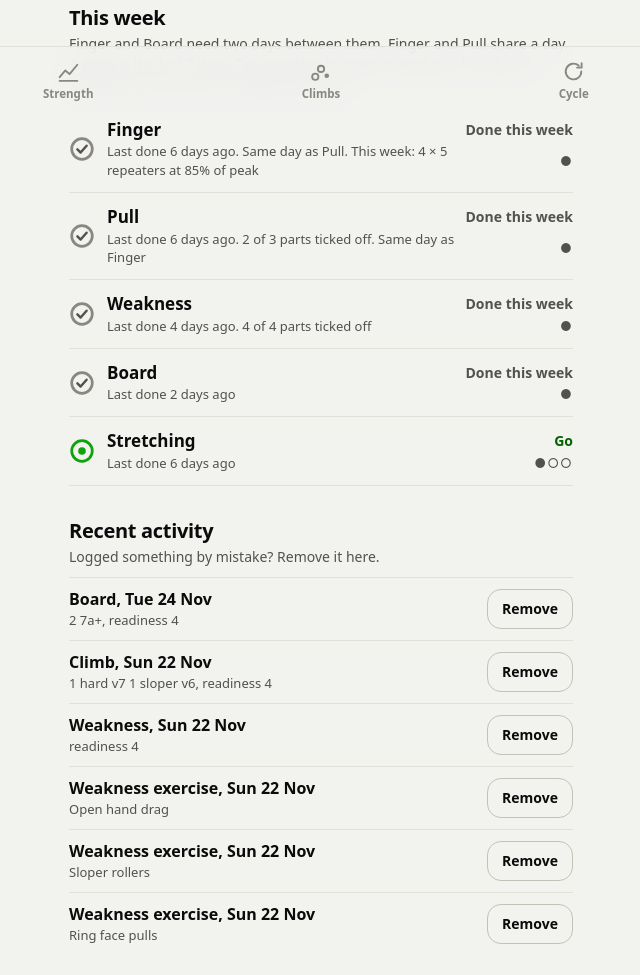
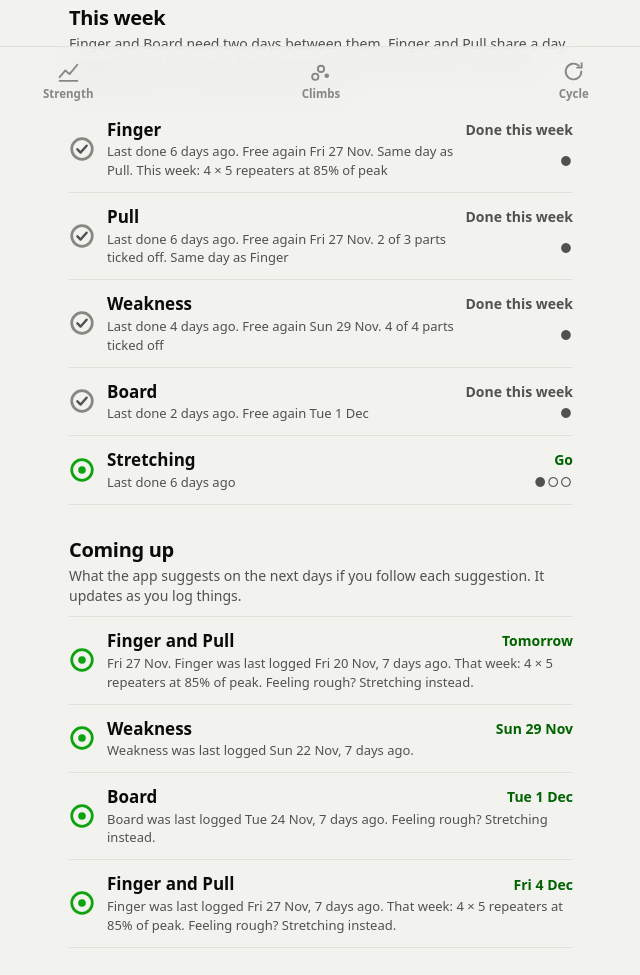
Before and after one commit to o1i2000/climbing-tracker, a plain HTML site: page index.html in a window 1280 px wide. Shown: the part 687-1662 px from the top of the page, without its empty margins (319-959 px from the left). Drawn offline with Linux system fonts and the light colour scheme.

Commit message:
Show when greyed-out sessions are free again and add a Coming up section
Each done row on Today now says when it is free. Coming up projects the suggestions
forward over the next days, with the rough-day alternative and that week's
repeater dose.

Co-Authored-By: Claude Sonnet 5.5 <noreply@anthropic.com>
Claude-Session: https://claude.ai/code/session_01R561HDfRHVxqwhqoDuUSXv

```diff
--- a/app.js
+++ b/app.js
@@ -363,6 +363,59 @@ function cycleCard(data, today) {
     strip);
 }
 
+/* The first day a greyed-out session is available again, if nothing else is logged. */
+function nextFree(data, t, today) {
+  for (let i = 1; i <= 14; i++) {
+    const day = addDays(today, i), st = stateAt(data, day);
+    const k = t === 'Stretching' ? (st.Stretching.count7 < st.Stretching.target ? 'go' : 'done') : statusFor(t, st, day).kind;
+    if (k === 'go') return day;
+  }
+  return null;
+}
+const fingerDose = (data, day) => {
+  const ci = cycleInfo(data, day), f = ci && ci.kind === 'active' && ci.week.rx && ci.week.rx['f-rep'];
+  return f ? `${f.sets} × ${parseInt(f.reps, 10)} repeaters at ${numText(f.pct)}% of peak` : null;
+};
+/* What the app would suggest on the days after the card at the top, if each suggestion is followed. The first row is always
+   the next day, even when it is a rest day; after that only days with a session are listed. */
+function outlook(data, today, rec) {
+  const start = rec.trainedToday ? addDays(today, 1) : today;
+  const sim = { ...data, sessions: [...data.sessions] };
+  const rows = [];
+  for (let i = 0; i <= 10 && rows.length < 4; i++) {
+    const day = addDays(start, i);
+    const fresh = recommend(sim, day, null), tired = recommend(sim, day, 1);
+    if (i > 0 && (fresh.picks.length || !rows.length)) rows.push({ day, fresh, tired });
+    for (const t of (i === 0 ? rec.picks : fresh.picks)) sim.sessions.push({ date: day, type: t, title: t, readiness: null, details: '', id: `sim-${day}-${t}` });
+  }
+  return rows;
+}
+function comingUp(data, today, rec) {
+  const rows = outlook(data, today, rec);
+  if (!rows.length) return null;
+  const tomorrow = addDays(today, 1);
+  const list = h('ul', { class: 'queue ahead' });
+  for (const r of rows) {
+    const picks = r.fresh.picks, bits = [];
+    if (r.day === tomorrow) bits.push(`${fmt(r.day)}.`);
+    if (picks.length) {
+      bits.push(r.fresh.why);
+      if (picks.includes('Finger')) { const d = fingerDose(data, r.day); if (d) bits.push(`That week: ${d}.`); }
+      const alt = r.tired.picks.filter(t => !picks.includes(t));
+      if (alt.length) bits.push(`Feeling rough? ${alt.join(' or ')} instead.`);
+    } else {
+      const next = rows.find(x => x.fresh.picks.length);
+      bits.push(next ? `Nothing is free yet. ${next.fresh.title} ${next.fresh.picks.length > 1 ? 'are' : 'is'} free on ${fmt(next.day)}.` : 'Nothing else is free in the next 10 days.');
+    }
+    list.append(h('li', {},
+      h('span', { class: 'ico' }, ringIcon(picks.length ? 'go' : 'rest', 26)),
+      h('span', { class: 'name' }, picks.length ? r.fresh.title : 'Rest or stretch'),
+      h('span', { class: `state ${picks.length ? 'go' : 'wait'}` }, r.day === tomorrow ? 'Tomorrow' : fmt(r.day)),
+      h('span', { class: 'since' }, bits.join(' '))));
+  }
+  return section('Coming up', 'What the app suggests on the next days if you follow each suggestion. It updates as you log things.', list);
+}
+
 function renderToday() {
   const { data, today } = state;
   const readiness = getReadiness(today);
@@ -420,8 +473,9 @@ function renderToday() {
     const p = r.st.parts;
     const bits = [r.st.since == null ? 'Not logged yet' : `Last done ${sinceText(r.st.since)}`];
     if (p && p.done) bits.push(k === 'done' && r.st.count7 < r.st.target ? 'every part ticked off' : `${p.done} of ${p.total} parts ticked off`);
+    if (k === 'done') { const free = nextFree(data, r.t, today); if (free) bits.splice(1, 0, `Free again ${fmt(free)}`); }
     if (r.mates.length) bits.push(`Same day as ${r.mates.join(' and ')}`);
-    if (r.t === 'Finger' && cinfo && cinfo.kind === 'active' && cinfo.week.rx && cinfo.week.rx['f-rep']) { const f = cinfo.week.rx['f-rep']; bits.push(`This week: ${f.sets} × ${parseInt(f.reps, 10)} repeaters at ${numText(f.pct)}% of peak`); }
+    if (r.t === 'Finger' && cinfo && cinfo.kind === 'active') { const d = fingerDose(data, today); if (d) bits.push(`This week: ${d}`); }
     const hasW = data.workouts && data.workouts[r.t];
     const open = () => go('plan', true, r.t, 'today');
     queue.append(h('li', hasW ? { class: 'tap', role: 'button', tabindex: '0', 'aria-label': `${r.t}. Open the workout`, onclick: open,
@@ -434,6 +488,8 @@ function renderToday() {
   }
   const shared = groupsOf(data).filter(g => g.length > 1).map(g => `${g.join(' and ')} share a day.`).join(' ');
   root.append(section('This week', `Finger and Board need two days between them. ${shared} A week is the last 7 days. Tap a session to open its workout. In Pull and Weakness you can tick off single exercises.`.replace('  ', ' '), queue));
+  const ahead = comingUp(data, today, rec);
+  if (ahead) root.append(ahead);
 
   // recent activity (sessions and single exercises), newest first
   const items = [
--- a/styles.css
+++ b/styles.css
@@ -89,6 +89,7 @@ button { font: inherit; color: inherit; }
 .queue .state.wait { color: var(--ink); }
 .queue .state.done { color: var(--ink-2); }
 .queue .since { font-size: 13px; color: var(--ink-2); }
+.queue.ahead li .since { grid-column: 2 / -1; }
 .queue .dots { font-size: 13px; letter-spacing: 0.08em; text-align: right; color: var(--ink-2); }
 
 /* figures: open numbers on the page */
--- a/sw.js
+++ b/sw.js
@@ -1,5 +1,5 @@
 /* Network first, so new data shows up as soon as there is signal; falls back to the last copy offline. */
-const CACHE = 'climbing-log-v5';
+const CACHE = 'climbing-log-v6';
 const SHELL = ['./', 'index.html', 'styles.css', 'app.js', 'log.js', 'data.json', 'manifest.webmanifest', 'icons/icon.svg', 'icons/icon-192.png'];
 
 self.addEventListener('install', e => {
```
Also changed, not shown: 1 other file.
